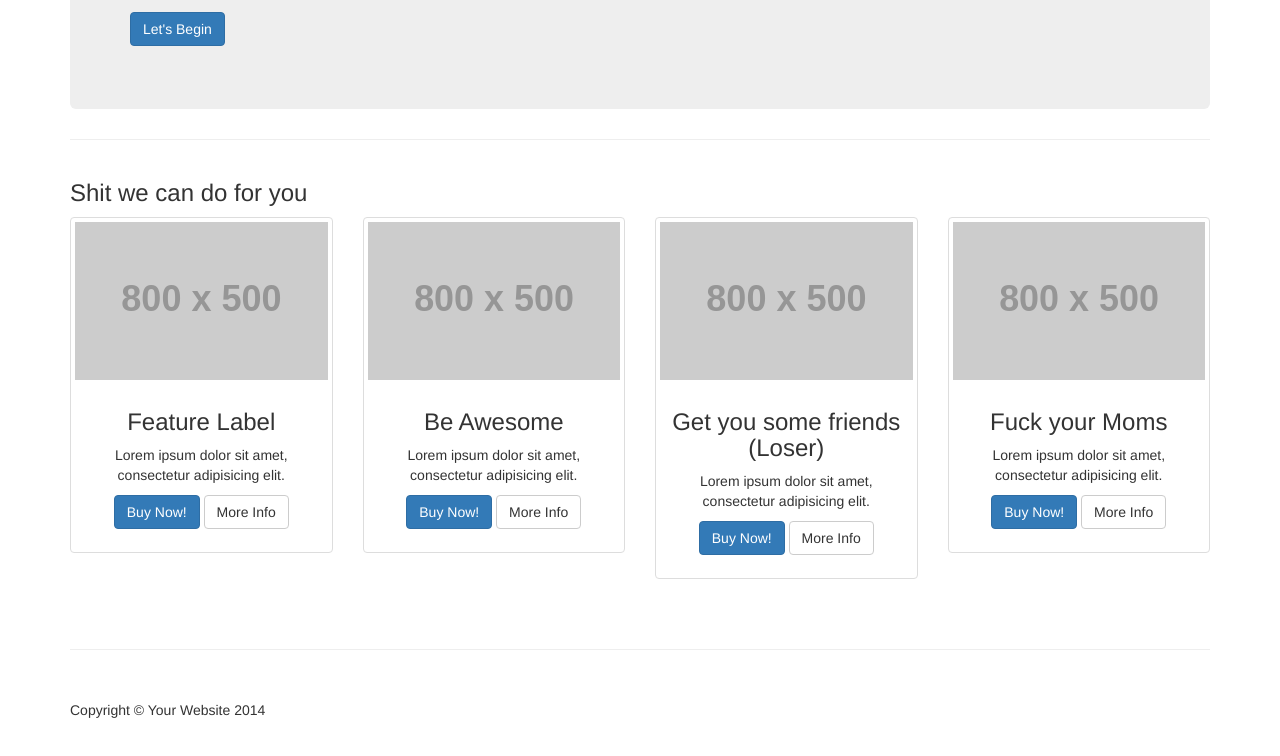
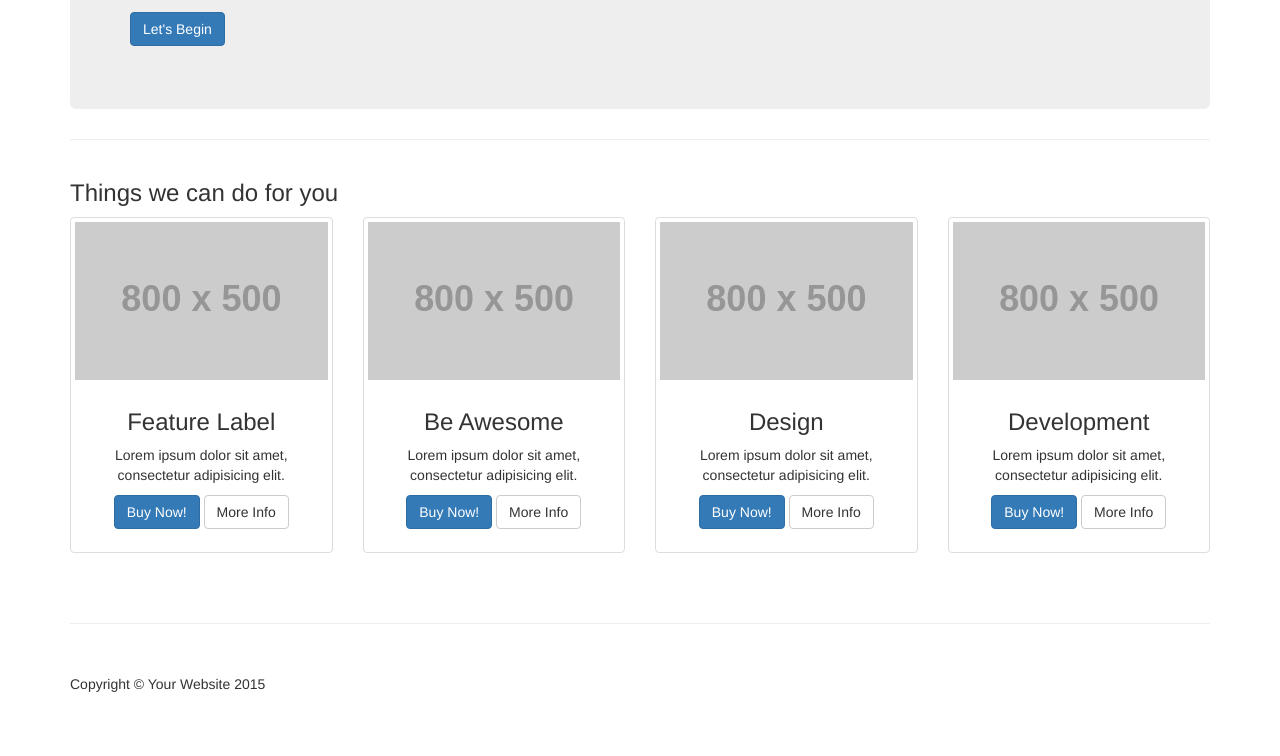
Before and after one commit to DroppedMic/DroppedMic.github.io, a plain HTML site: page index.html in a window 1280 px wide. Shown: the part 330-1086 px from the top of the page. Drawn offline with Linux system fonts and the light colour scheme; placeholder pictures from the web are drawn by us.

Commit message:
index.html
Edited Services

```diff
--- a/index.html
+++ b/index.html
@@ -76,7 +76,7 @@
         <!-- Title -->
         <div class="row">
             <div class="col-lg-12">
-                <h3>Shit we can do for you</h3>
+                <h3>Things we can do for you</h3>
             </div>
         </div>
         <!-- /.row -->
@@ -114,7 +114,7 @@
                 <div class="thumbnail">
                     <img src="http://placehold.it/800x500" alt="">
                     <div class="caption">
-                        <h3>Get you some friends (Loser)</h3>
+                        <h3>Design</h3>
                         <p>Lorem ipsum dolor sit amet, consectetur adipisicing elit.</p>
                         <p>
                             <a href="#" class="btn btn-primary">Buy Now!</a> <a href="#" class="btn btn-default">More Info</a>
@@ -127,7 +127,7 @@
                 <div class="thumbnail">
                     <img src="http://placehold.it/800x500" alt="">
                     <div class="caption">
-                        <h3>Fuck your Moms</h3>
+                        <h3>Development</h3>
                         <p>Lorem ipsum dolor sit amet, consectetur adipisicing elit.</p>
                         <p>
                             <a href="#" class="btn btn-primary">Buy Now!</a> <a href="#" class="btn btn-default">More Info</a>
@@ -145,7 +145,7 @@
         <footer>
             <div class="row">
                 <div class="col-lg-12">
-                    <p>Copyright &copy; Your Website 2014</p>
+                    <p>Copyright &copy; Your Website 2015</p>
                 </div>
             </div>
         </footer>
```
